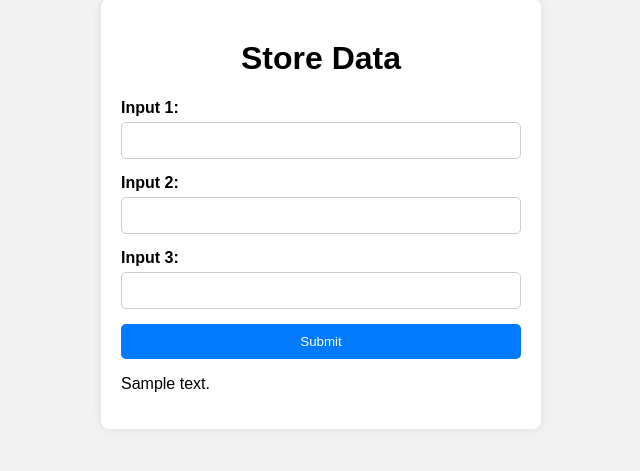
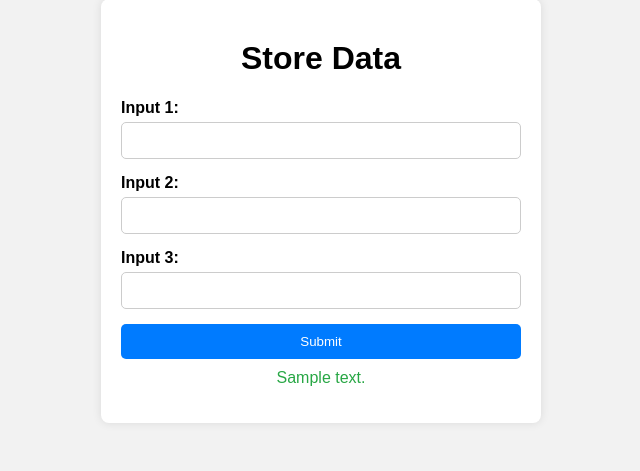
Before and after one commit to AzeemQidwai/data-entry-webapp, a Flask app: template templates/index.html in a window 1280 px wide. Shown: the part 51-522 px from the top of the page, without its empty margins (319-959 px from the left). Run offline with Flask 3, Linux system fonts and the light colour scheme; the template is opened without the code that fills it: most values are stand-ins (such as "Sample title", 1, 10 or a date in 2020).

Commit message:
html updated

```diff
--- a/templates/index.html
+++ b/templates/index.html
@@ -51,6 +51,13 @@
         input[type="submit"]:hover {
             background-color: #0056b3;
         }
+        /* Styling for success message */
+        .success-message {
+            color: #28a745; /* Green color */
+            margin-top: 10px;
+            font-size: 16px;
+            text-align: center;
+        }
     </style>
 </head>
 <body>
@@ -69,8 +76,8 @@
             <input type="submit" value="Submit">
         </form>
         {% if success_message %}
-        <p>{{ success_message }}</p>
-    {% endif %}
+            <p class="success-message">{{ success_message }}</p>
+        {% endif %}
     </div>
 </body>
 </html>
```
